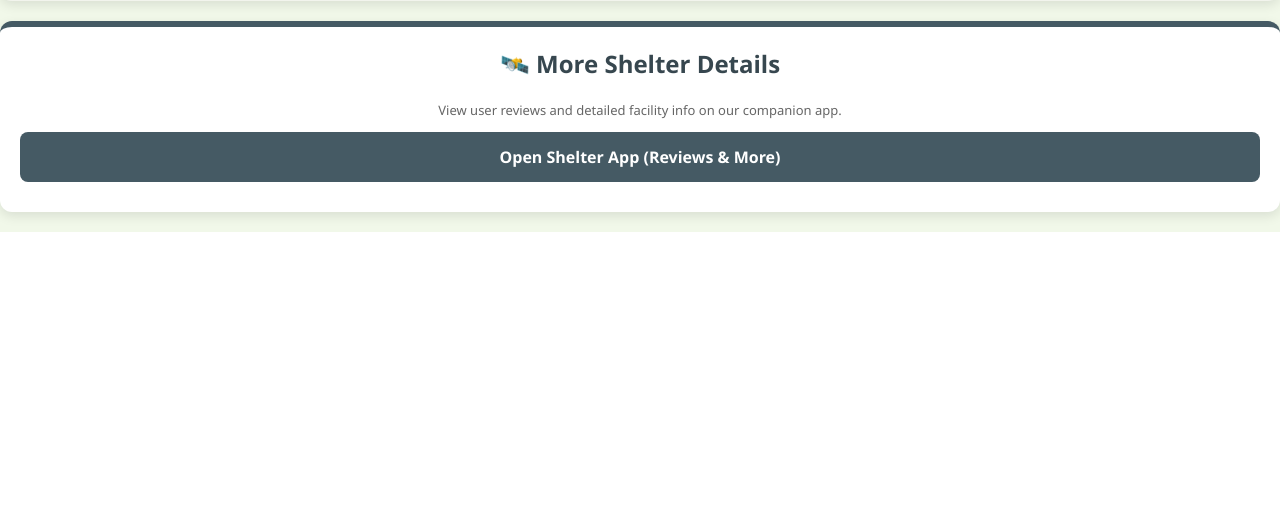
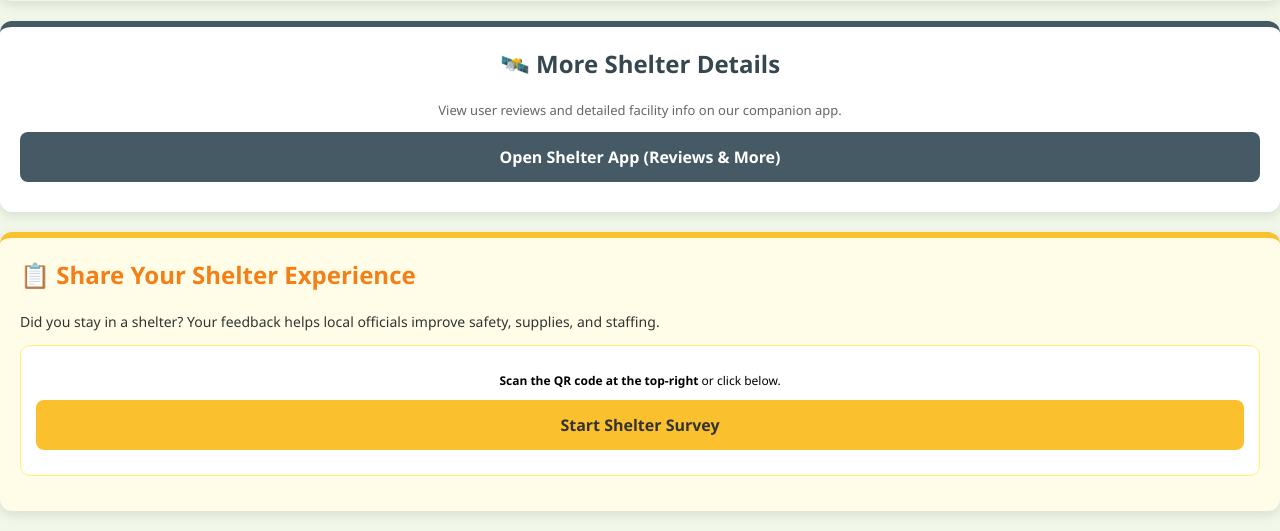
Before and after one commit to Maria08P/hurricane-shelter-app, a Flask app: template templates/index.html in a window 1280 px wide. Shown: the part 2035-2566 px from the top of the page. Before the commit the page ends 2267 px from the top, so only its background shows below. Run offline with Flask 3, Linux system fonts and the light colour scheme; the template is opened without the code that fills it: most values are stand-ins (such as "Sample title", 1, 10 or a date in 2020).

Commit message:
Update index.html

```diff
--- a/templates/index.html
+++ b/templates/index.html
@@ -134,6 +134,21 @@
             </a>
         </div>
 
+    </div>
+
+        <div class="card" style="border-top-color: #fbc02d; background: #fffde7;">
+            <h2 style="color: #f57f17;">📋 Share Your Shelter Experience</h2>
+            <p style="font-size: 14px; color: #333;">Did you stay in a shelter? Your feedback helps local officials improve safety, supplies, and staffing.</p>
+            <div style="background: white; border: 1px solid #fff176; padding: 15px; border-radius: 10px; margin-bottom: 15px; text-align: center;">
+                <p style="font-size: 12px; margin-bottom: 10px;"><b>Scan the QR code at the top-right</b> or click below.</p>
+                <a href="https://docs.google.com/forms/d/e/1FAIpQLSdn8_t7mAn2P82-C_N2M70xH78S6xO86Xm_Iu53m0I2m5O56A/viewform?usp=header"
+                   target="_blank"
+                   class="nav-btn"
+                   style="background: #fbc02d; color: #333; border: none; font-weight: bold;">
+                   Start Shelter Survey
+                </a>
+            </div>
+        </div>
         </div> </div> <script>
 function filterTable() {
     let q = document.getElementById('searchInput').value.toLowerCase();
@@ -142,5 +157,6 @@
     });
 }
 </script>
+
 </body>
 </html>
```
Lines whose indentation alone changed are shown as unchanged.
